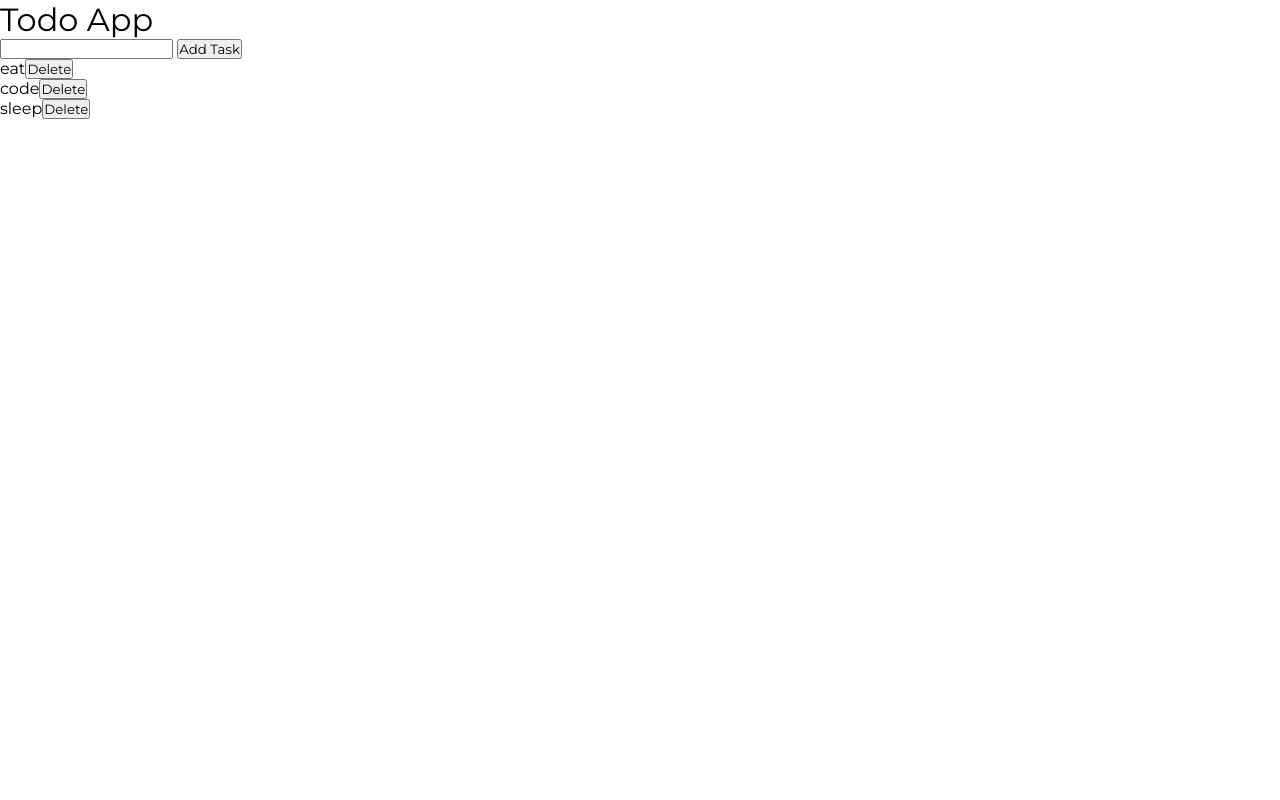
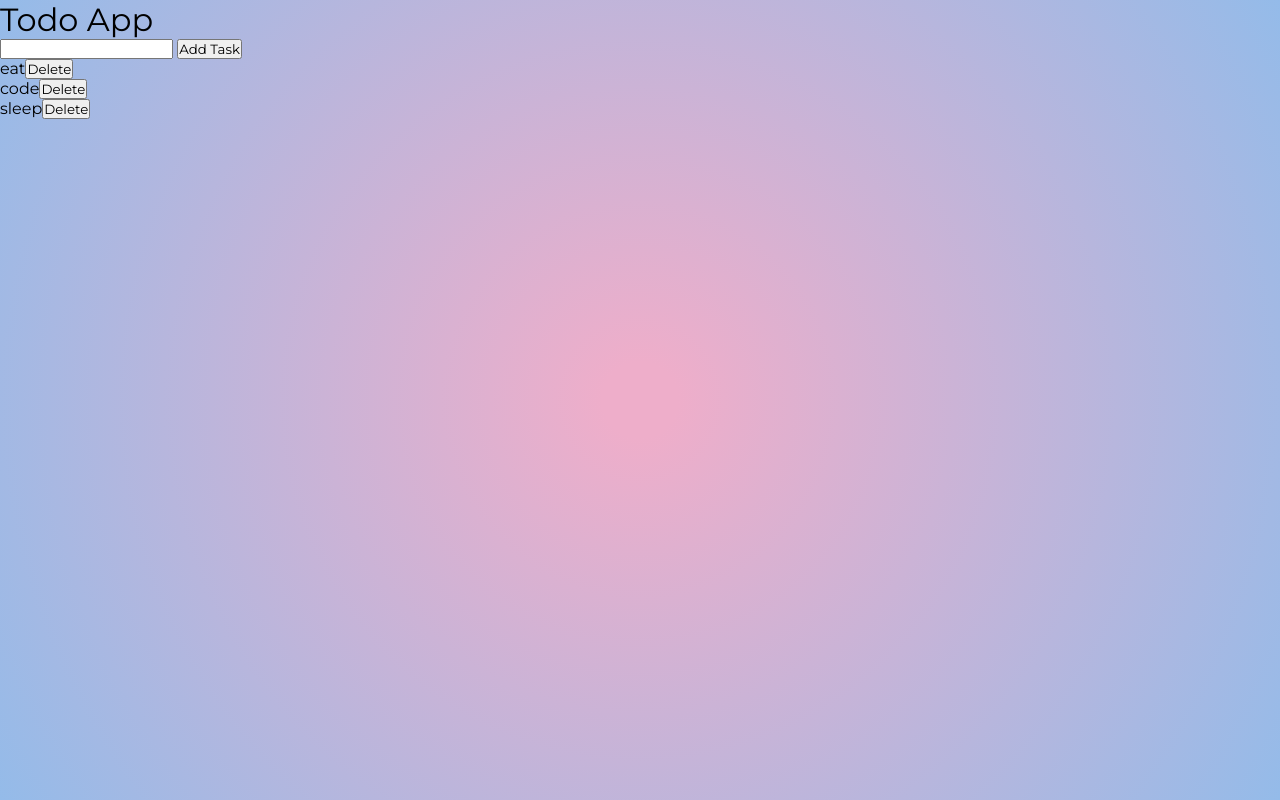
Before and after one commit to Rajnish0209/todo_app, a plain HTML site: page index.html in a window 1280 px wide. Drawn offline with Linux system fonts and the light colour scheme.

Commit message:
indentaion and background color of comtainer div

```diff
--- a/index.html
+++ b/index.html
@@ -25,6 +25,7 @@
     />
   </head>
   <body>
+    <div class="container">
       <h1>Todo App</h1>
       <input type="text" />
       <button>Add Task</button>
@@ -33,7 +34,7 @@
         <li>code<button class="delete">Delete</button></li>
         <li>sleep<button class="delete">Delete</button></li>
       </ul>
-
+    </div>
     <script src="script.js"></script>
   </body>
 </html>
--- a/style.css
+++ b/style.css
@@ -6,3 +6,14 @@
   font-weight: 400;
   font-style: normal;
 }
+
+.container {
+  height: 100vh;
+  width: 100vw;
+  background: rgb(238, 174, 202);
+  background: radial-gradient(
+    circle,
+    rgba(238, 174, 202, 1) 5%,
+    rgba(148, 187, 233, 1) 100%
+  );
+}
```
Lines whose indentation alone changed are shown as unchanged.
